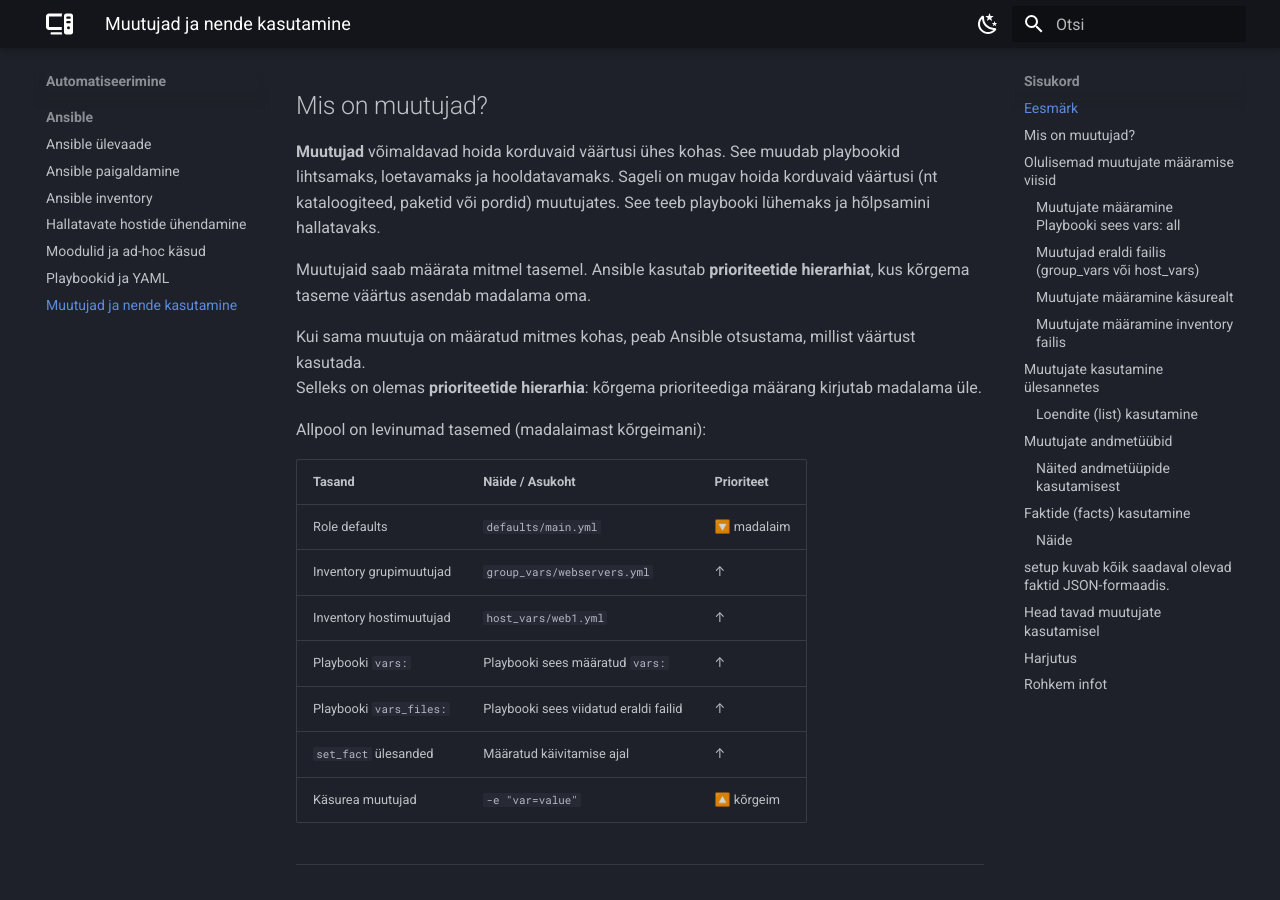
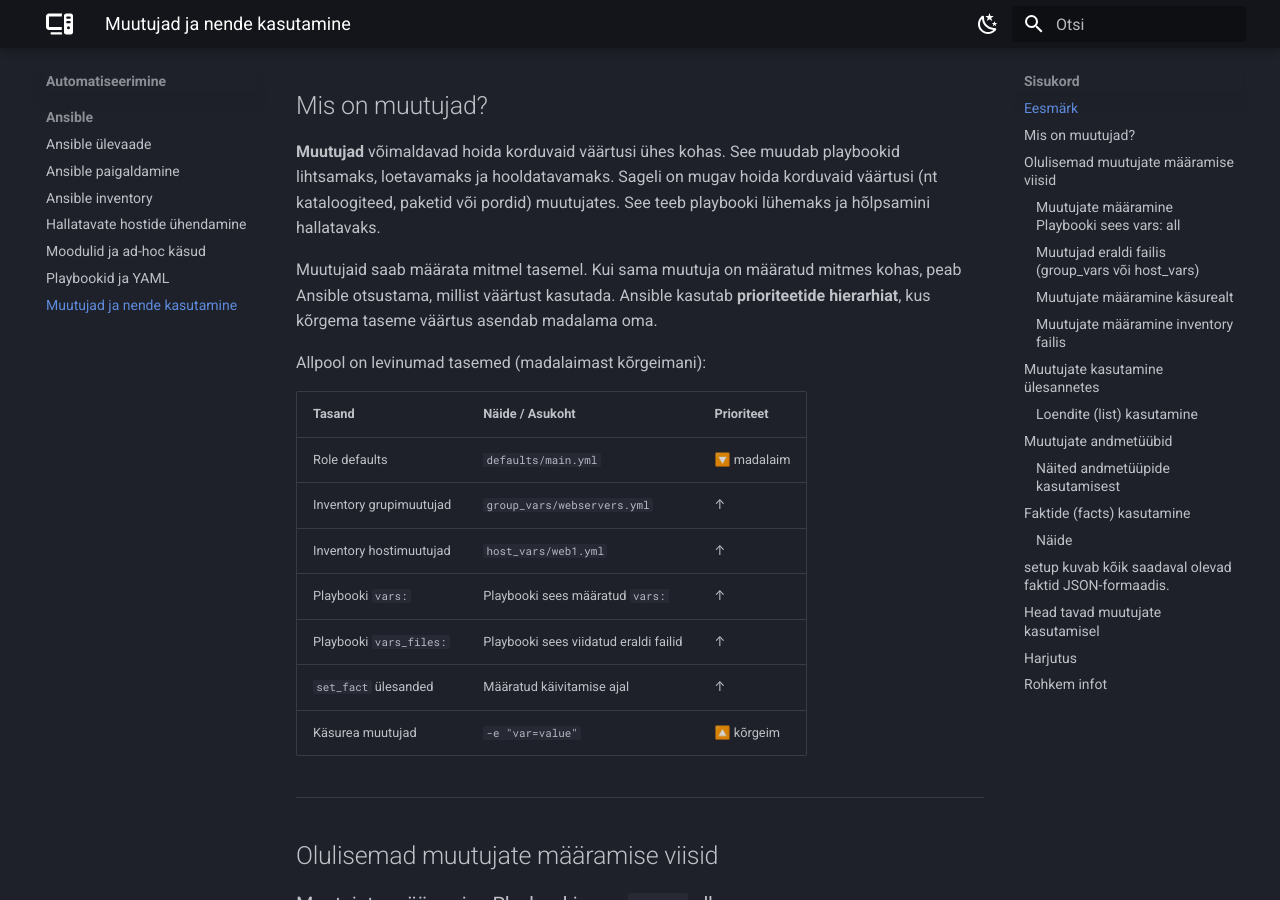
Before and after one commit to priitpaap/priitpaap.github.io, an MkDocs documentation site: the page built from docs/ansible/ansiblevars.md, in a window 1280 px wide and 900 px high, scrolled down 425 px. Built offline with MkDocs 1.6.1 and Material for MkDocs 9.7.7, drawn with Linux system fonts in a browser that asks for light colours.

Commit message:
Update ansiblevars.md

```diff
--- a/docs/ansible/ansiblevars.md
+++ b/docs/ansible/ansiblevars.md
@@ -14,10 +14,7 @@
 
 **Muutujad** võimaldavad hoida korduvaid väärtusi ühes kohas. See muudab playbookid lihtsamaks, loetavamaks ja hooldatavamaks. Sageli on mugav hoida korduvaid väärtusi (nt kataloogiteed, paketid või pordid) muutujates. See teeb playbooki lühemaks ja hõlpsamini hallatavaks.
 
-Muutujaid saab määrata mitmel tasemel. Ansible kasutab **prioriteetide hierarhiat**, kus kõrgema taseme väärtus asendab madalama oma.
-
-Kui sama muutuja on määratud mitmes kohas, peab Ansible otsustama, millist väärtust kasutada.
-Selleks on olemas **prioriteetide hierarhia**: kõrgema prioriteediga määrang kirjutab madalama üle.
+Muutujaid saab määrata mitmel tasemel. Kui sama muutuja on määratud mitmes kohas, peab Ansible otsustama, millist väärtust kasutada. Ansible kasutab **prioriteetide hierarhiat**, kus kõrgema taseme väärtus asendab madalama oma.
 
 Allpool on levinumad tasemed (madalaimast kõrgeimani):
 
```
